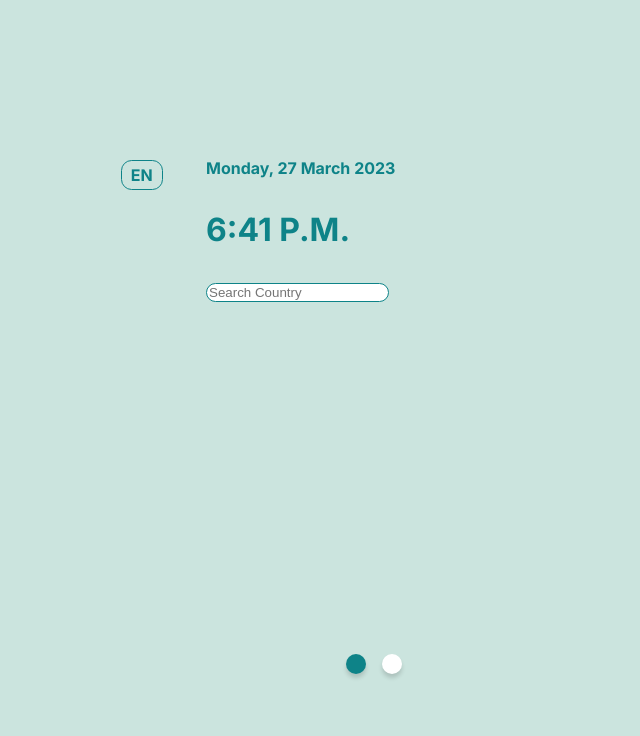
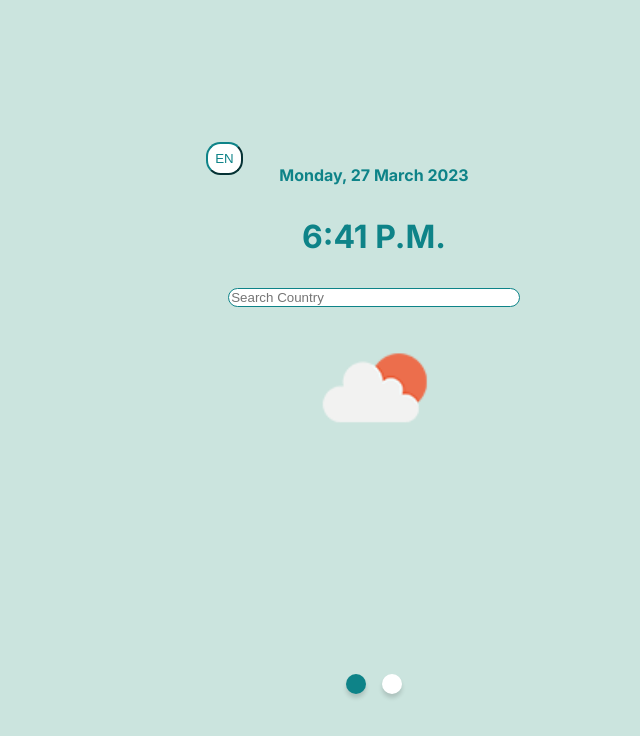
Before and after one commit to Emmyyyyyyy/WeatherApp, a React (Create React App) app: page / in a window 1280 px wide. Shown: the top 736 px of the page, without its empty margins (266-906 px from the left). Built offline with nearby package versions, Linux system fonts and the light colour scheme; the HTML template or start-up script is replaced by a standard one.

Commit message:
Update css - Align item to center, Add weather pic

```diff
--- a/src/App.css
+++ b/src/App.css
@@ -15,18 +15,19 @@ body {
     width: 21rem;
     height: 30rem;
     border: none;
-    align-items: center;
+    padding: 1.25rem;
+    /* display: flex;
+    align-items: center; */
     transform-style: preserve-3d;
     transition: 200ms;
     transform: perspective(1000px) rotateY(var(--rotate-y, 0)) translateY(var(--translate-y, 0));
 }
 
 .flip {
-    --rotate-y: -180deg;
+    /* --rotate-y: -180deg; */
 }
 
 .back-card, .front-card {
-    position: absolute;
     backface-visibility: hidden;
 }
 
@@ -40,6 +41,20 @@ body {
     height: 20px;
     border-radius: 50%;
     display: inline-block;
+}
+
+.header {
+    margin-top: 0.45rem;
+}
+
+.weather-pic {
+    width: 10rem;
+}
+
+.center-context {
+    display: flex;
+    flex-direction: column;
+    align-items: center;
 }
 
 .front {
@@ -61,21 +76,20 @@ body {
 }
 
 .lang {
-    outline: solid #0E8388;
-    outline-width: 1.5px;
-    border-radius: 0.6rem;
     position: absolute;
-    top: 1.2rem;
-    right: 14.6rem;
-    width: 2rem;
-    text-align: center;
-    color: #0E8388;
-    padding: 0.25rem;
 }
 
-.lang-text {
-    font-size: 1rem;
-    margin: 0;
+.btn {
+    border-radius: 0.9rem;
+    padding: 0.45rem;
+    color: #0E8388;
+    background-color: white;
+    border-color: #0E8388;
+}
+
+.btn:hover {
+    background-color: #0E8388;
+    border-color: #0E8388;
 }
 
 .time {
@@ -83,13 +97,17 @@ body {
     font-size: 2rem;
 }
 
-.SearchBar {
-    position: fixed;
-    z-index: 100;
+.form-control {
+    border-radius: 0.9rem;
+    color: rgba(14, 131, 136, 0.4);
+    border: 1px solid#0E8388;
+    width: 85%;
 }
 
-.form-control {
-    border-radius: 0.75rem;
-    color: rgba(14, 131, 136, 0.4);
-    border: 1px solid#0E8388;
+p {
+    text-align: center;
 }
+
+.dropdown-toggle::after {
+    display: none;
+}
--- a/src/App.jsx
+++ b/src/App.jsx
@@ -3,9 +3,11 @@ import React, { useState } from "react";
 import { Card } from "react-bootstrap";
 import { Header } from "./components/header";
 import { Lang } from "./components/Lang";
+import { SearchBar } from "./components/searchBar";
+import weatherPic from "./static/images/02d@2x.png"
 
 import "./App.css"
-import { SearchBar } from "./components/searchBar";
+
 
 export default function App() {
   const [flip, setFlip] = useState(false)
@@ -13,9 +15,12 @@ export default function App() {
     <>
       <Card className={flip ? "flip" : ""} onClick={() => setFlip(!flip)}>
         <div className="front-card">
-          <Lang/>
-          <Header/>
-          <SearchBar/>
+          <Lang />
+          <div className="center-context">
+            <Header />
+            <SearchBar />
+            <img src={weatherPic} className="weather-pic" />
+          </div>
         </div>
         <div className="back-card">
           <Lang/>
--- a/src/components/Lang.jsx
+++ b/src/components/Lang.jsx
@@ -1,9 +1,19 @@
 import React from "react";
+import { Dropdown } from "react-bootstrap";
 
 export const Lang = () => {
     return (
-        <div className="lang">
-            <p className="lang-text">EN</p>
-        </div>
+        <Dropdown className="lang">
+            <Dropdown.Toggle variant="success" id="dropdown-basic">
+                EN
+            </Dropdown.Toggle>
+
+            <Dropdown.Menu>
+                <Dropdown.Item href="#/action-1" active>English</Dropdown.Item>
+                <Dropdown.Item href="#/action-2">Japanese</Dropdown.Item>
+                <Dropdown.Item href="#/action-3">Spanish</Dropdown.Item>
+                <Dropdown.Item href="#/action-4">Thai</Dropdown.Item>
+            </Dropdown.Menu>
+        </Dropdown>
     )
 }
--- a/src/components/header.jsx
+++ b/src/components/header.jsx
@@ -19,9 +19,9 @@ export const Header = () => {
     // }
 
     return (
-        <>
+        <div className="header">
             <p>{day}, {date} {month} {year}</p>
             <p className="time">{time}</p>
-        </>
+        </div>
     )
 }
```
Also changed, not shown: src/static/images/02d@2x.png (added), 1 other file (tests, documents, lock files or other folders).
